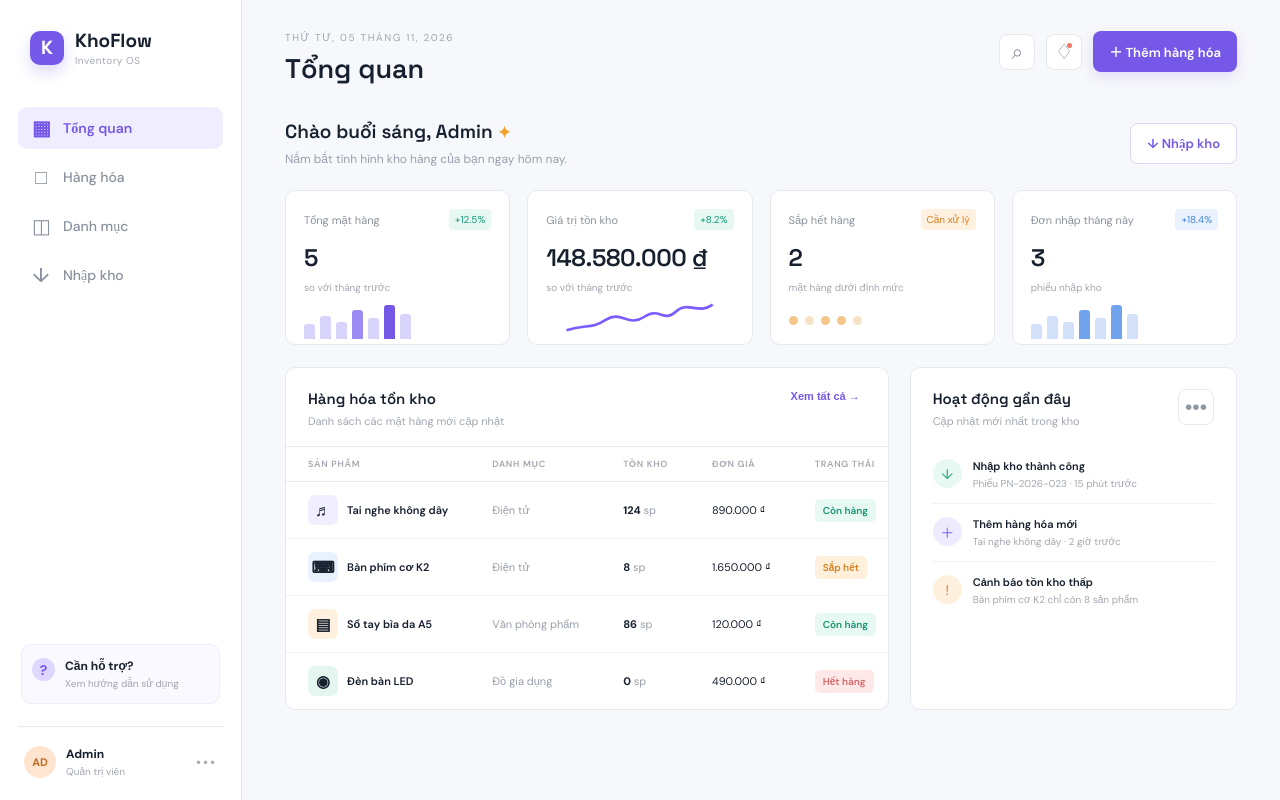
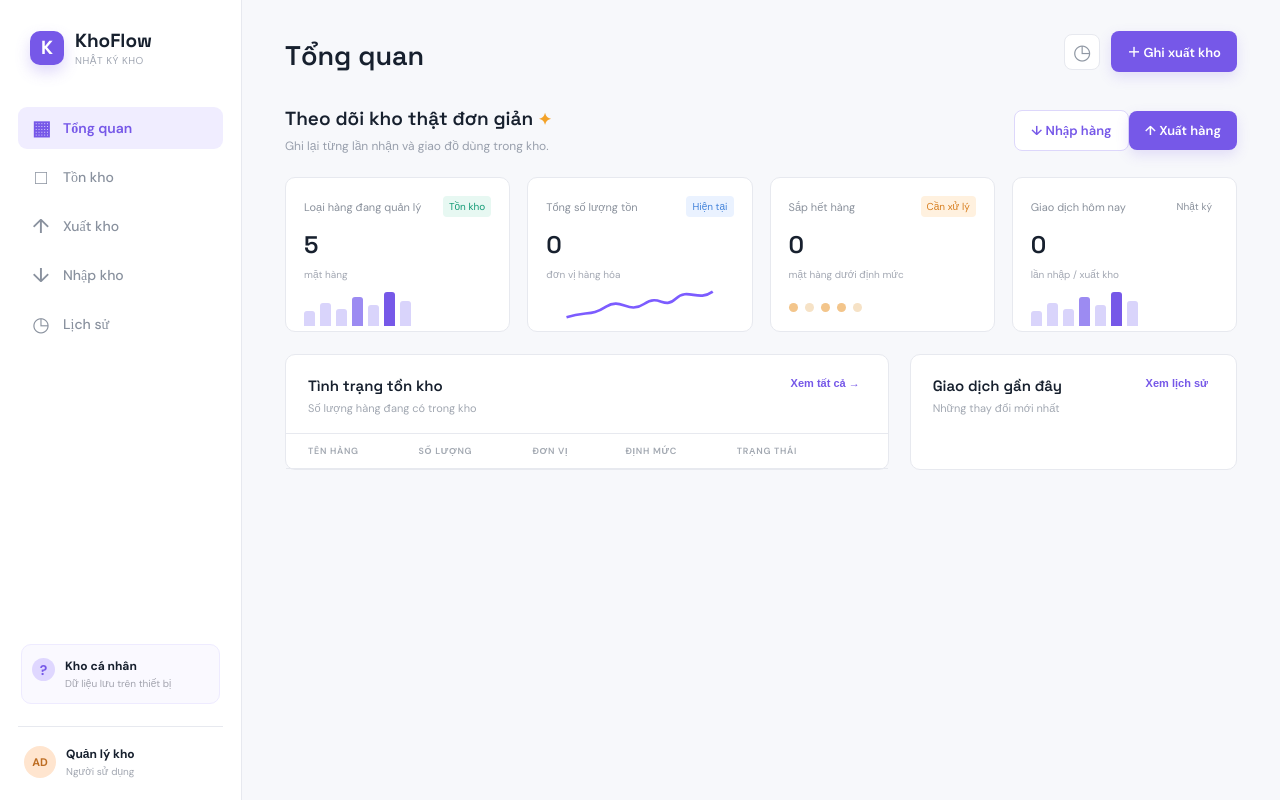
Before and after one commit to Sang121/Quan_ly_kho_KCN, a plain HTML site: page index.html in a window 1280 px wide. Drawn offline with Linux system fonts and the light colour scheme.

Commit message:
Tailor inventory app for warehouse issue and receipt tracking

```diff
--- a/index.html
+++ b/index.html
@@ -3,7 +3,8 @@
 <head>
   <meta charset="UTF-8" />
   <meta name="viewport" content="width=device-width, initial-scale=1.0" />
-  <title>KhoFlow — Quản lý kho</title>
+  <meta name="theme-color" content="#7658e8" />
+  <title>KhoFlow — Nhật ký kho</title>
   <link rel="preconnect" href="https://fonts.googleapis.com">
   <link rel="preconnect" href="https://fonts.gstatic.com" crossorigin>
   <link href="https://fonts.googleapis.com/css2?family=DM+Sans:wght@400;500;600;700&family=Space+Grotesk:wght@500;600;700&display=swap" rel="stylesheet">
@@ -12,29 +13,30 @@
 <body>
   <div class="app-shell">
     <aside class="sidebar">
-      <div class="brand"><div class="brand-mark">K</div><div><strong>KhoFlow</strong><span>Inventory OS</span></div></div>
+      <div class="brand"><div class="brand-mark">K</div><div><strong>KhoFlow</strong><span>NHẬT KÝ KHO</span></div></div>
       <nav class="nav">
         <button class="nav-item active" data-view="dashboard"><span>▦</span>Tổng quan</button>
-        <button class="nav-item" data-view="products"><span>□</span>Hàng hóa</button>
-        <button class="nav-item" data-view="categories"><span>◫</span>Danh mục</button>
-        <button class="nav-item" data-view="imports"><span>↓</span>Nhập kho</button>
+        <button class="nav-item" data-view="inventory"><span>□</span>Tồn kho</button>
+        <button class="nav-item" data-view="issue"><span>↑</span>Xuất kho</button>
+        <button class="nav-item" data-view="receive"><span>↓</span>Nhập kho</button>
+        <button class="nav-item" data-view="history"><span>◷</span>Lịch sử</button>
       </nav>
-      <div class="sidebar-bottom"><div class="help-card"><span class="help-icon">?</span><div><b>Cần hỗ trợ?</b><small>Xem hướng dẫn sử dụng</small></div></div><div class="profile"><div class="avatar">AD</div><div><b>Admin</b><small>Quản trị viên</small></div><span>•••</span></div></div>
+      <div class="sidebar-bottom"><div class="help-card"><span class="help-icon">?</span><div><b>Kho cá nhân</b><small>Dữ liệu lưu trên thiết bị</small></div></div><div class="profile"><div class="avatar">AD</div><div><b>Quản lý kho</b><small>Người sử dụng</small></div></div></div>
     </aside>
     <main class="main-content">
-      <header class="topbar"><div><p class="eyebrow">THỨ TƯ, 05 THÁNG 11, 2026</p><h1 id="page-title">Tổng quan</h1></div><div class="top-actions"><button class="icon-btn">⌕</button><button class="icon-btn notification">♢<i></i></button><button class="primary-btn" data-open-modal="product">＋ Thêm hàng hóa</button></div></header>
+      <header class="topbar"><div><p class="eyebrow" id="today-label"></p><h1 id="page-title">Tổng quan</h1></div><div class="top-actions"><button class="icon-btn" data-view-target="history">◷</button><button class="primary-btn" data-open-modal="issue">＋ Ghi xuất kho</button></div></header>
       <section id="dashboard-view" class="view active-view">
-        <div class="welcome"><div><h2>Chào buổi sáng, Admin <span>✦</span></h2><p>Nắm bắt tình hình kho hàng của bạn ngay hôm nay.</p></div><button class="outline-btn" data-open-modal="import">↓ Nhập kho</button></div>
-        <div class="stats-grid"><div class="stat-card"><div class="stat-head"><span>Tổng mặt hàng</span><em class="green">+12.5%</em></div><strong id="stat-products">0</strong><small>so với tháng trước</small><div class="mini-chart bars"><i></i><i></i><i></i><i></i><i></i><i></i><i></i></div></div><div class="stat-card"><div class="stat-head"><span>Giá trị tồn kho</span><em class="green">+8.2%</em></div><strong id="stat-value">0 ₫</strong><small>so với tháng trước</small><div class="mini-chart line"><svg viewBox="0 0 170 42"><path d="M2 32 C25 25, 30 31, 47 20 S72 29, 90 17 S112 24, 126 11 S151 15, 168 3" fill="none" stroke="#7c5cff" stroke-width="3"/></svg></div></div><div class="stat-card"><div class="stat-head"><span>Sắp hết hàng</span><em class="orange">Cần xử lý</em></div><strong id="stat-low">0</strong><small>mặt hàng dưới định mức</small><div class="mini-chart dots"><span></span><span></span><span></span><span></span><span></span></div></div><div class="stat-card"><div class="stat-head"><span>Đơn nhập tháng này</span><em class="blue">+18.4%</em></div><strong id="stat-imports">0</strong><small>phiếu nhập kho</small><div class="mini-chart bars blue-bars"><i></i><i></i><i></i><i></i><i></i><i></i><i></i></div></div></div>
-        <div class="content-grid"><div class="panel"><div class="panel-heading"><div><h3>Hàng hóa tồn kho</h3><p>Danh sách các mặt hàng mới cập nhật</p></div><button class="text-btn" data-view-target="products">Xem tất cả →</button></div><div class="table-wrap"><table><thead><tr><th>SẢN PHẨM</th><th>DANH MỤC</th><th>TỒN KHO</th><th>ĐƠN GIÁ</th><th>TRẠNG THÁI</th><th></th></tr></thead><tbody id="recent-products"></tbody></table></div></div><div class="panel activity-panel"><div class="panel-heading"><div><h3>Hoạt động gần đây</h3><p>Cập nhật mới nhất trong kho</p></div><button class="more-btn">•••</button></div><div id="activity-list" class="activity-list"></div></div></div>
+        <div class="welcome"><div><h2>Theo dõi kho thật đơn giản <span>✦</span></h2><p>Ghi lại từng lần nhận và giao đồ dùng trong kho.</p></div><div class="quick-actions"><button class="outline-btn" data-open-modal="receive">↓ Nhập hàng</button><button class="primary-btn" data-open-modal="issue">↑ Xuất hàng</button></div></div>
+        <div class="stats-grid"><div class="stat-card"><div class="stat-head"><span>Loại hàng đang quản lý</span><em class="green">Tồn kho</em></div><strong id="stat-products">0</strong><small>mặt hàng</small><div class="mini-chart bars"><i></i><i></i><i></i><i></i><i></i><i></i><i></i></div></div><div class="stat-card"><div class="stat-head"><span>Tổng số lượng tồn</span><em class="blue">Hiện tại</em></div><strong id="stat-quantity">0</strong><small>đơn vị hàng hóa</small><div class="mini-chart line"><svg viewBox="0 0 170 42"><path d="M2 32 C25 25, 30 31, 47 20 S72 29, 90 17 S112 24, 126 11 S151 15, 168 3" fill="none" stroke="#7c5cff" stroke-width="3"/></svg></div></div><div class="stat-card"><div class="stat-head"><span>Sắp hết hàng</span><em class="orange">Cần xử lý</em></div><strong id="stat-low">0</strong><small>mặt hàng dưới định mức</small><div class="mini-chart dots"><span></span><span></span><span></span><span></span><span></span></div></div><div class="stat-card"><div class="stat-head"><span>Giao dịch hôm nay</span><em class="purple">Nhật ký</em></div><strong id="stat-today">0</strong><small>lần nhập / xuất kho</small><div class="mini-chart bars purple-bars"><i></i><i></i><i></i><i></i><i></i><i></i><i></i></div></div></div>
+        <div class="content-grid"><div class="panel"><div class="panel-heading"><div><h3>Tình trạng tồn kho</h3><p>Số lượng hàng đang có trong kho</p></div><button class="text-btn" data-view-target="inventory">Xem tất cả →</button></div><div class="table-wrap"><table><thead><tr><th>TÊN HÀNG</th><th>SỐ LƯỢNG</th><th>ĐƠN VỊ</th><th>ĐỊNH MỨC</th><th>TRẠNG THÁI</th><th></th></tr></thead><tbody id="inventory-preview"></tbody></table></div></div><div class="panel activity-panel"><div class="panel-heading"><div><h3>Giao dịch gần đây</h3><p>Những thay đổi mới nhất</p></div><button class="text-btn" data-view-target="history">Xem lịch sử</button></div><div id="activity-list" class="activity-list"></div></div></div>
       </section>
-      <section id="products-view" class="view"><div class="section-toolbar"><div><h2>Hàng hóa</h2><p>Quản lý toàn bộ sản phẩm trong kho.</p></div><button class="primary-btn" data-open-modal="product">＋ Thêm hàng hóa</button></div><div class="filter-row"><div class="search-box">⌕<input id="product-search" placeholder="Tìm theo tên hoặc mã hàng..." /></div><select id="category-filter"><option value="all">Tất cả danh mục</option></select><select id="status-filter"><option value="all">Tất cả trạng thái</option><option value="in-stock">Còn hàng</option><option value="low">Sắp hết</option><option value="out">Hết hàng</option></select></div><div class="panel"><div class="table-wrap"><table><thead><tr><th>SẢN PHẨM</th><th>MÃ HÀNG</th><th>DANH MỤC</th><th>TỒN KHO</th><th>ĐƠN GIÁ</th><th>TRẠNG THÁI</th><th></th></tr></thead><tbody id="products-table"></tbody></table></div></div></section>
-      <section id="categories-view" class="view"><div class="section-toolbar"><div><h2>Danh mục</h2><p>Phân loại hàng hóa để theo dõi dễ dàng hơn.</p></div><button class="primary-btn" data-open-modal="category">＋ Thêm danh mục</button></div><div id="category-grid" class="category-grid"></div></section>
-      <section id="imports-view" class="view"><div class="section-toolbar"><div><h2>Nhập kho</h2><p>Lịch sử các phiếu nhập hàng vào kho.</p></div><button class="primary-btn" data-open-modal="import">＋ Tạo phiếu nhập</button></div><div class="panel"><div class="table-wrap"><table><thead><tr><th>MÃ PHIẾU</th><th>NGÀY NHẬP</th><th>NHÀ CUNG CẤP</th><th>SỐ MẶT HÀNG</th><th>TỔNG GIÁ TRỊ</th><th>TRẠNG THÁI</th></tr></thead><tbody id="imports-table"></tbody></table></div></div></section>
+      <section id="inventory-view" class="view"><div class="section-toolbar"><div><h2>Tồn kho</h2><p>Danh sách tên và số lượng hàng còn lại.</p></div><button class="primary-btn" data-open-modal="product">＋ Thêm mặt hàng</button></div><div class="filter-row"><div class="search-box">⌕<input id="inventory-search" placeholder="Tìm tên hàng..." /></div></div><div class="panel"><div class="table-wrap"><table><thead><tr><th>TÊN HÀNG</th><th>MÃ HÀNG</th><th>SỐ LƯỢNG</th><th>ĐƠN VỊ</th><th>ĐỊNH MỨC</th><th>TRẠNG THÁI</th><th></th></tr></thead><tbody id="inventory-table"></tbody></table></div></div></section>
+      <section id="issue-view" class="view"><div class="section-toolbar"><div><h2>Xuất kho</h2><p>Ghi chép khi lấy đồ dùng ra khỏi kho.</p></div><button class="primary-btn" data-open-modal="issue">＋ Ghi xuất kho</button></div><div class="form-hint"><b>Thông tin cần ghi:</b> tên hàng, số lượng, đơn vị, người nhận, người giao và ngày lấy hàng.</div><div class="panel"><div class="table-wrap"><table><thead><tr><th>NGÀY LẤY</th><th>HÀNG HÓA</th><th>SỐ LƯỢNG</th><th>NGƯỜI NHẬN</th><th>NGƯỜI GIAO</th><th>GHI CHÚ</th></tr></thead><tbody id="issues-table"></tbody></table></div></div></section>
+      <section id="receive-view" class="view"><div class="section-toolbar"><div><h2>Nhập kho</h2><p>Ghi nhận hàng mới nhập vào kho.</p></div><button class="primary-btn" data-open-modal="receive">＋ Ghi nhập kho</button></div><div class="form-hint"><b>Nhập nhanh:</b> chọn mặt hàng, số lượng, ngày nhập và nhà cung cấp hoặc nguồn hàng.</div><div class="panel"><div class="table-wrap"><table><thead><tr><th>NGÀY NHẬP</th><th>HÀNG HÓA</th><th>SỐ LƯỢNG</th><th>NGUỒN HÀNG</th><th>NGƯỜI GIAO</th><th>GHI CHÚ</th></tr></thead><tbody id="receives-table"></tbody></div></div></section>
+      <section id="history-view" class="view"><div class="section-toolbar"><div><h2>Lịch sử giao dịch</h2><p>Toàn bộ lịch sử nhập và xuất kho.</p></div><button class="outline-btn" id="export-history">Xuất CSV</button></div><div class="filter-row"><div class="search-box">⌕<input id="history-search" placeholder="Tìm hàng, người nhận, người giao..." /></div><select id="history-type"><option value="all">Tất cả giao dịch</option><option value="out">Xuất kho</option><option value="in">Nhập kho</option></select></div><div class="panel"><div class="table-wrap"><table><thead><tr><th>THỜI GIAN</th><th>LOẠI</th><th>HÀNG HÓA</th><th>SỐ LƯỢNG</th><th>NGƯỜI LIÊN QUAN</th><th>GHI CHÚ</th></tr></thead><tbody id="history-table"></tbody></table></div></div></section>
     </main>
   </div>
-  <div id="modal-root"></div>
-  <div id="toast" class="toast"></div>
+  <div id="modal-root"></div><div id="toast" class="toast"></div>
   <script src="app.js"></script>
 </body>
 </html>
```
